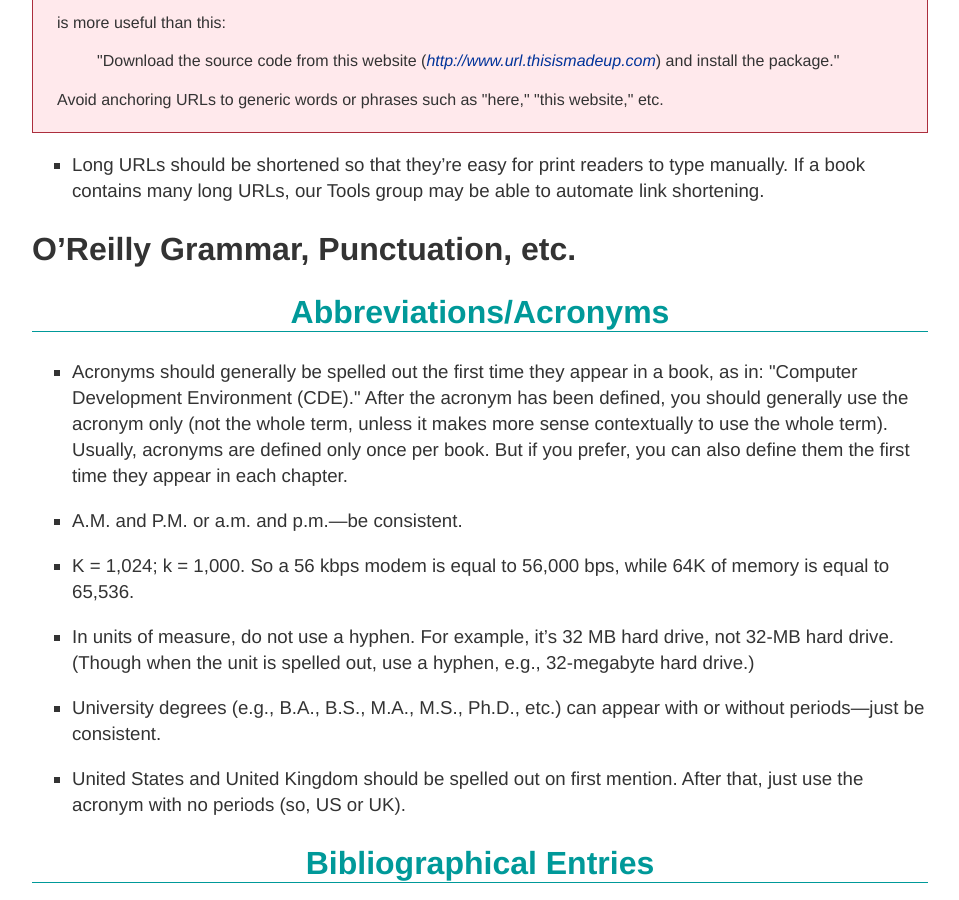
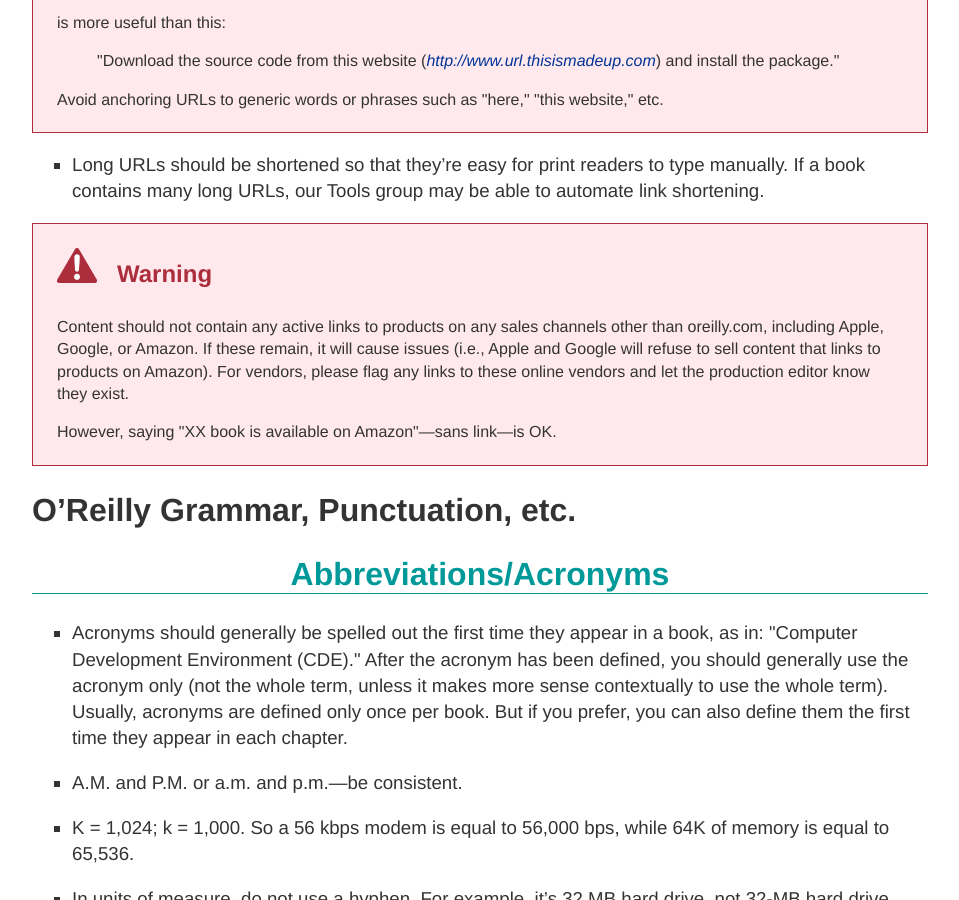
Before and after one commit to oreillymedia/production-resources, a Jekyll site: the page built from styleguide/index.md, in a window 1280 px wide and 900 px high, scrolled down 1646 px. Shown: the whole window, without its empty margins (160-1119 px from the left). Built offline with Jekyll 4.4.1, drawn with Linux system fonts in a browser that asks for light colours.

Commit message:
Update to electronic formats section
Added a warning to not include active links to Amazon/Apple/Google for products.

```diff
--- a/styleguide/index.md
+++ b/styleguide/index.md
@@ -75,6 +75,11 @@ title: O'Reilly Style Guide
 <p>Long URLs should be shortened so that they’re easy for print readers to type manually. If a book contains many long URLs, our Tools group may be able to automate link shortening.</p>
 </li>
 </ul>
+<div data-type="warning" id="id-warning-amazon"><h6>Warning</h6>
+  <p>Content should not contain any active links to products on any sales channels other than oreilly.com, including Apple, Google, or Amazon. If these remain, it will cause issues (i.e., Apple and Google will refuse to sell content that links to products on Amazon). For vendors, please flag any links to these online vendors and let the production editor know they exist.</p>
+
+  <p>However, saying "XX book is available on Amazon"—sans link—is OK.</p>
+</div>
 </section>
 
 
```
